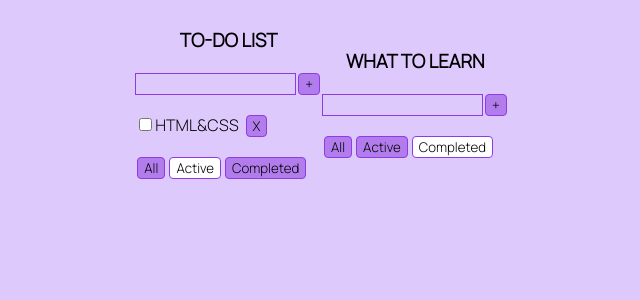
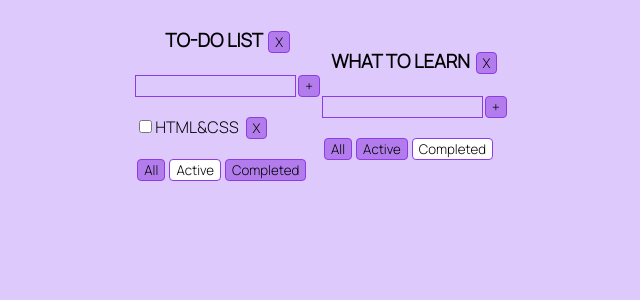
Before and after one commit to TatyanaZakiryanova/To-do-list, a React (Vite) app: page / in a window 1280 px wide. Shown: the top 300 px of the page, without its empty margins (318-958 px from the left). Built offline with nearby package versions, Linux system fonts and the light colour scheme.

Commit message:
added list deletion function

```diff
--- a/src/App.tsx
+++ b/src/App.tsx
@@ -12,6 +12,19 @@ type TodolistType = {
 };
 
 function App() {
+
+  let todolistId1 = v1();
+  let todolistId2 = v1();
+
+  let [todolists, setTodolists] = useState<Array<TodolistType>>([
+    { id: todolistId1, title: "TO-DO LIST", filter: "active" },
+    { id: todolistId2, title: "WHAT TO LEARN", filter: "completed" },
+  ]);
+
+  let [tasksObj, setTasks] = useState({
+    [todolistId1]: [{ id: v1(), title: "HTML&CSS", isDone: false }],
+    [todolistId2]: [{ id: v1(), title: "HELLO", isDone: false }],
+  });
 
   function changeFilter(value: FilterValuesType, todolistId: string) {
     let todolist = todolists.find((tl) => tl.id === todolistId);
@@ -45,18 +58,12 @@ function App() {
   }
 }
 
-  let todolistId1 = v1();
-  let todolistId2 = v1();
-
-  let [todolists, setTodolists] = useState<Array<TodolistType>>([
-    { id: todolistId1, title: "TO-DO LIST", filter: "active" },
-    { id: todolistId2, title: "WHAT TO LEARN", filter: "completed" },
-  ]);
-
-  let [tasksObj, setTasks] = useState({
-    [todolistId1]: [{ id: v1(), title: "HTML&CSS", isDone: false }],
-    [todolistId2]: [{ id: v1(), title: "HELLO", isDone: false }],
-  });
+let removeTodolist = (todolistId: string) => {
+  let filteredTodolist = todolists.filter((tl) => tl.id !== todolistId);
+  setTodolists(filteredTodolist);
+  delete tasksObj[todolistId];
+  setTasks({...tasksObj});
+}
 
   return (
     <div className="App">
@@ -79,6 +86,7 @@ function App() {
             addTask={addTask}
             changeTaskStatus={changeStatus}
             filter={tl.filter}
+            removeTodolist={removeTodolist}
           />
         );
       })}
--- a/src/Todolist.tsx
+++ b/src/Todolist.tsx
@@ -16,6 +16,7 @@ type PropsType = {
   changeTaskStatus: (taskId: string, isDone: boolean, todolistId: string) => void;
   filter: FilterValuesType;
   id: string,
+  removeTodolist: (todolistId: string) => void;
 };
 
 export function Todolist(props: PropsType) {
@@ -45,10 +46,13 @@ export function Todolist(props: PropsType) {
   const onAllClickHandler = () => props.changeFilter("all", props.id);
   const onActiveClickHandler = () => props.changeFilter("active", props.id);
   const onCompletedClickHandler = () => props.changeFilter("completed", props.id);
+  const removeTodolist = () => {
+    props.removeTodolist(props.id);
+  }
 
   return (
     <div>
-      <h3 className="header">{props.title}</h3>
+      <h3 className="header">{props.title} <button onClick={removeTodolist}>X</button></h3>
       <div>
         <input
           value={title}
@@ -64,7 +68,7 @@ export function Todolist(props: PropsType) {
         {props.tasks.map((t) => {
           const onClickHandler = () => props.removeTask(t.id, props.id);
           const onChangeHandler = (e: ChangeEvent<HTMLInputElement>) => {
-            props.changeTaskStatus(t.id, e.currentTarget.checked, props.id);
+          props.changeTaskStatus(t.id, e.currentTarget.checked, props.id);
           };
           return (
             <li key={t.id}>
```
